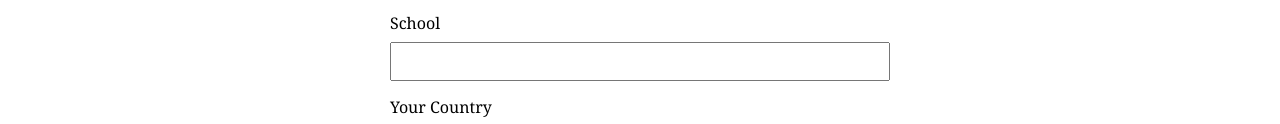
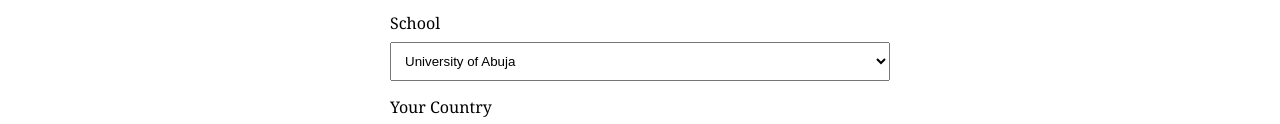
Before and after one commit to Lawani-EJ/Scholary, a plain HTML site: page index.html in a window 1280 px wide. Shown: the part 640-764 px from the top of the page. Drawn offline with Linux system fonts and the light colour scheme; a web font is replaced by a local one.

Commit message:
Adjutments to HTML

```diff
--- a/index.html
+++ b/index.html
@@ -44,8 +44,37 @@
         <input type="tel" id="phoneNumber" name="phoneNumber" required>
 
         <label for="school">School</label>
-        <input type="text" id="school" name="school" required>
+        <select id="school" name="school" required>
+            <option value="#">University of Abuja</option>
+            <option value="#">African University of Science & Technology</option>
+            <option value="#">Baze University</option>
+            <option value="#">Nile University of Nigeria</option>
+            <option value="#">Philomath University</option>
 
+            <option value="#">National University of Singapore</option>
+            <option value="#">Tsinghua University</option>
+            <option value="#">Peking University</option>
+            <option value="#">The University of Hong Kong (HKU)</option>
+            <option value="#">University of Tokyo</option>
+
+            <option value="#">University of São Paulo</option>
+            <option value="#">Pontif.Universidad Catolica de Chile</option>
+            <option value="#">UNICAMP Universidade Estadual de Campinas</option>
+            <option value="#">Universidade Federal do Rio de Janeiro</option>
+            <option value="#">University of Chile</option>
+
+            <option value="#">Stanford University</option>
+            <option value="#">Massachusetts Institute of Technology</option>
+            <option value="#">Harvard University</option>
+            <option value="#">Yale University</option>
+            <option value="#">University of California, Berkeley</option>
+
+            <option value="#">National University of Singapore</option>
+            <option value="#">Columbia University</option>
+            <option value="#">Stanford University United States</option>
+            <option value="#">Universite PSL</option>
+            <option value="#">McGill University</option>
+   </select>
         <label for="country">Your Country</label>
 <select id="country" name="country" required>
     <option value="Africa">Africa</option>
```
